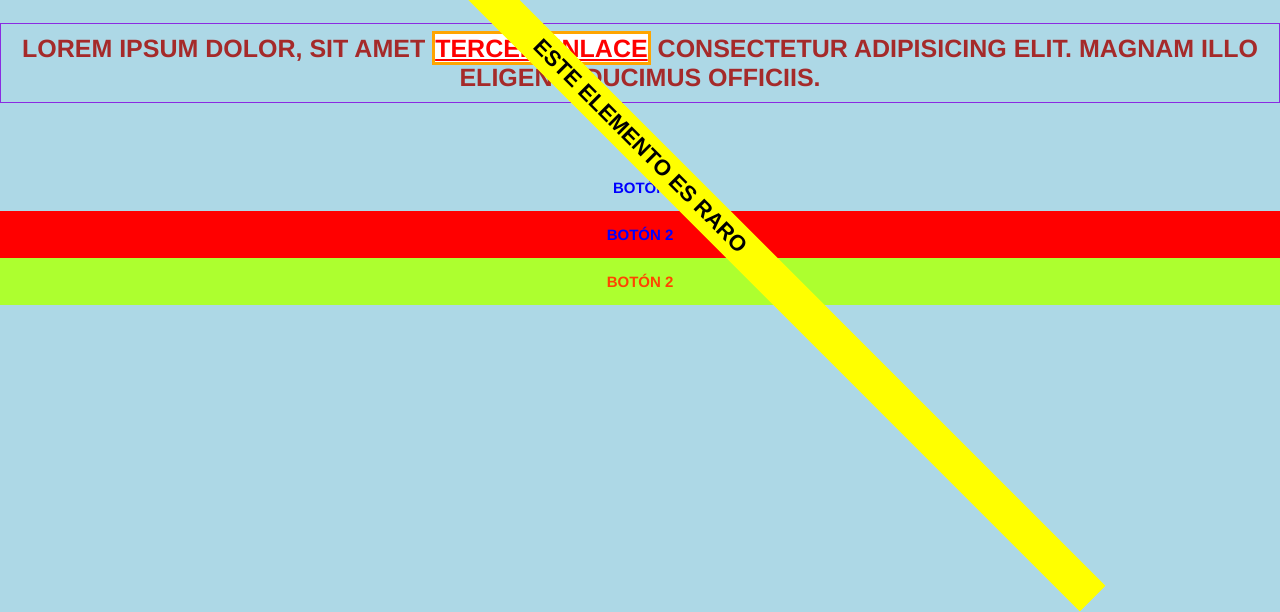
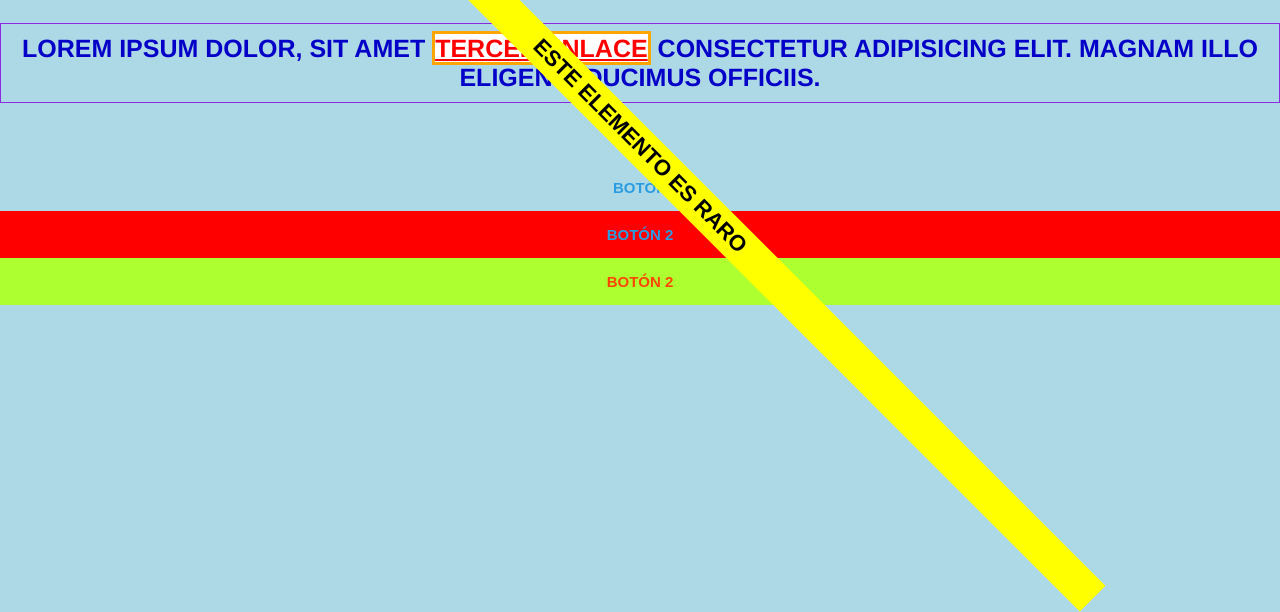
Before and after one commit to WinTux/Curso_HTML_2023, a plain HTML site: page sass.html in a window 1280 px wide. Shown: the part 408-1020 px from the top of the page. Drawn offline with Linux system fonts and the light colour scheme.

Commit message:
Funciones 1

```diff
--- a/sass-exportado/estilo3.scss
+++ b/sass-exportado/estilo3.scss
@@ -157,3 +157,64 @@ texto
 NULL
 
 */
+$txt: "Pepe";
+
+div {
+    $cad: quote(Arial);/* "Arial" */
+
+    $cad: unquote($string: "Arial");
+    /* Veamos el resultado con una condicional */
+    font-family: $cad, Helvetica, sans-serif;
+
+    /*Para obtener el índice de una subcadena*/
+    $indice: str-index("Hola Pepe", "Pe");/* 6 */
+
+    /*Para insertar una subcadena en una cadena*/
+    $nuevoString: str-insert($insert: ", soy",$string: "Hola Pepe",  $index: 5);
+    $nuevoString: str-insert("Hola Pepe",", soy", 5);
+    /*Para obtener la longitud de cadena*/
+    $cadena: "Música";
+    $longitud: str-length($string: $cadena); /* 6 */
+
+    /*Slice: para extraer una subcadena*/
+    $cad_cortada: str-slice("Hola Pepe", 3, 7);/* "la Pe" */
+
+    /*Para convertir una cadena a mayúsculas/minúsculas */
+    $res: to-upper-case("Hola a Todos"); /* "HOLA A TODOS" */
+    $res: to-lower-case("Hola a Todos"); /* "hola a todos" */
+
+    $red: 44;
+    color: rgb($green: 156, $red: $red,  $blue: 225);
+}
+
+p {
+    /*Valor absoluto de un numero */
+    $n: abs(-20);/* 20 */
+
+    /*Ceil: redondéo al entero superior */
+    $n: ceil(15.000045); /* 16 */
+
+    /*floor: redondéo al entero inferior*/
+    $n: floor($number: 15.99999);/* 15 */
+
+    /* Para comparar dos numeos*/
+    $resultado: comparable(15px, 9px);/* true */
+    $resultado: comparable(100mm, 5cm);/* true */
+    $resultado: comparable(35px, 85px);/* false */
+
+    /*máximo/mínimo*/
+    $val: max(4, 6, 2, 200, -5, 0); /* 200 */
+    $val: min(18, 7, 5, 255, 34, 9); /* 5 */
+    color: rgb($val, 0, 200);
+
+    /* Porcfentaje */
+    /*
+        0, 1, 0.5, 0.25
+    */
+    $val: percentage(1.3); /* 130 */
+    $val: percentage(0.25); /* 25 */
+
+    $val: random(); /* 0.45683 */
+    $val: random(); /* 0.9815 */
+    $val: random(6); /* 1 y 6 (inclusivo) */
+}
```
Also changed, not shown: resources/estilo3.css, 1 other file.
